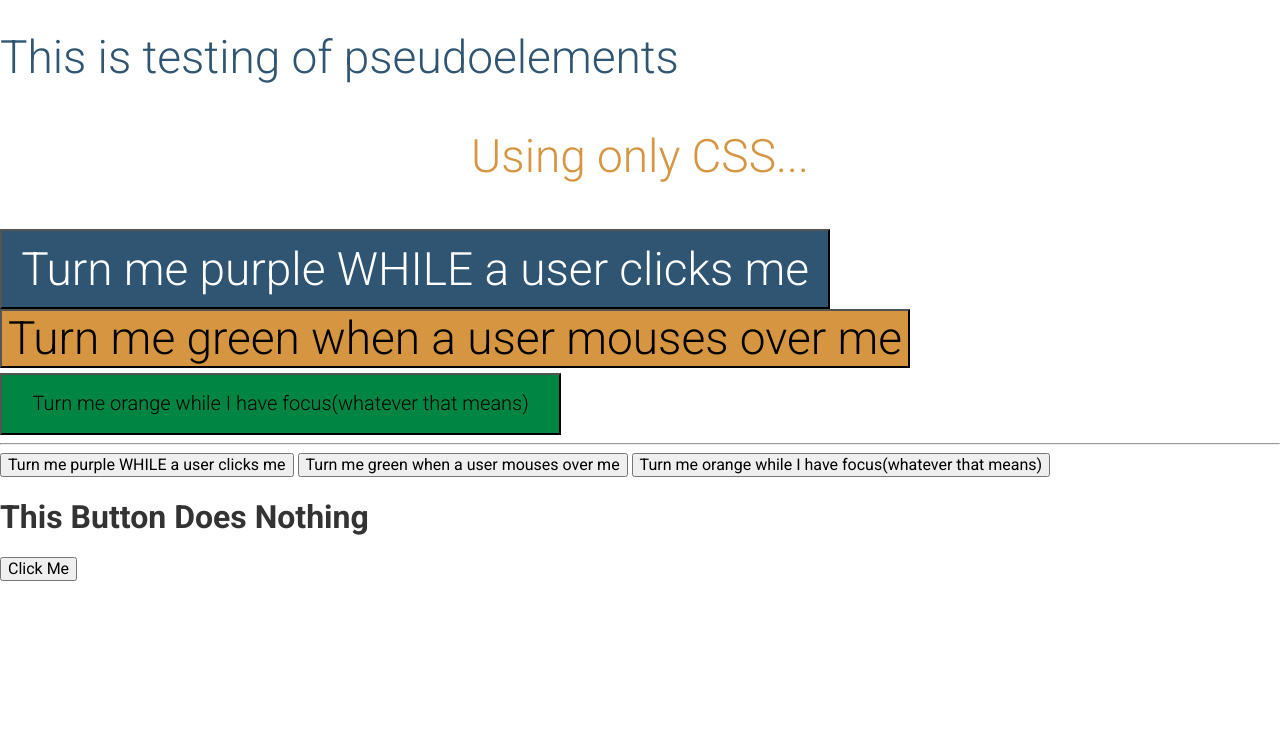
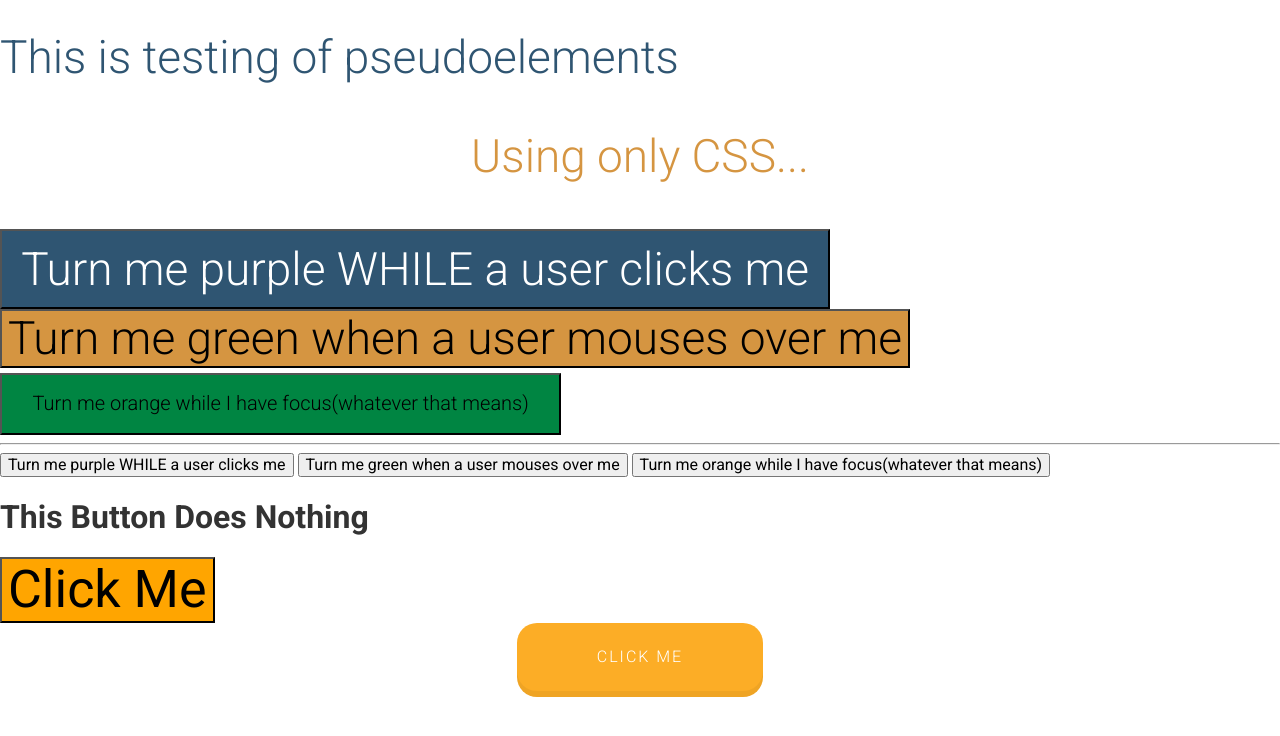
Before and after one commit to jossari/pseudocss, a website: page app/index.html in a window 1280 px wide. Drawn offline with Linux system fonts and the light colour scheme.

Commit message:
First commit

```diff
--- a/app/assets/styles/modules/_btn.css
+++ b/app/assets/styles/modules/_btn.css
@@ -34,7 +34,13 @@
   font-size: 3.25rem;
 }
 
-#btn4:{
+.btn4 {
+  background: orange;
+  font-size: 3.25rem;
+}
+
+
+#btn5 {
   outline: none;
   border: none;
   cursor: pointer;
@@ -51,3 +57,13 @@
 	box-shadow: 0 6px #efa424;
   border-radius: 20px;
 }
+
+#btn5:hover {
+	box-shadow: 0 10px #7c24ef;
+	top: 2px;
+}
+
+#btn5:active {
+	box-shadow: 0 10px #ef24de;
+	top: 6px;
+}
--- a/app/index.html
+++ b/app/index.html
@@ -38,6 +38,7 @@
 <div>
   <h1>This Button Does Nothing</h1>
   <button class="btn4">Click Me</button>
+  <button id="btn5">Click Me</button>
 </div>
 
   <!-- build:js assets/scripts/App.js -->
--- a/app/temp/styles/styles.css
+++ b/app/temp/styles/styles.css
@@ -478,7 +478,12 @@ a {
   font-size: 3.25rem;
 }
 
-#btn4:{
+.btn4 {
+  background: orange;
+  font-size: 3.25rem;
+}
+
+#btn5 {
   outline: none;
   border: none;
   cursor: pointer;
@@ -494,6 +499,16 @@ a {
   margin: 0 auto;
 	box-shadow: 0 6px #efa424;
   border-radius: 20px;
+}
+
+#btn5:hover {
+	box-shadow: 0 10px #7c24ef;
+	top: 2px;
+}
+
+#btn5:active {
+	box-shadow: 0 10px #ef24de;
+	top: 6px;
 }
 
 .headline {
```
